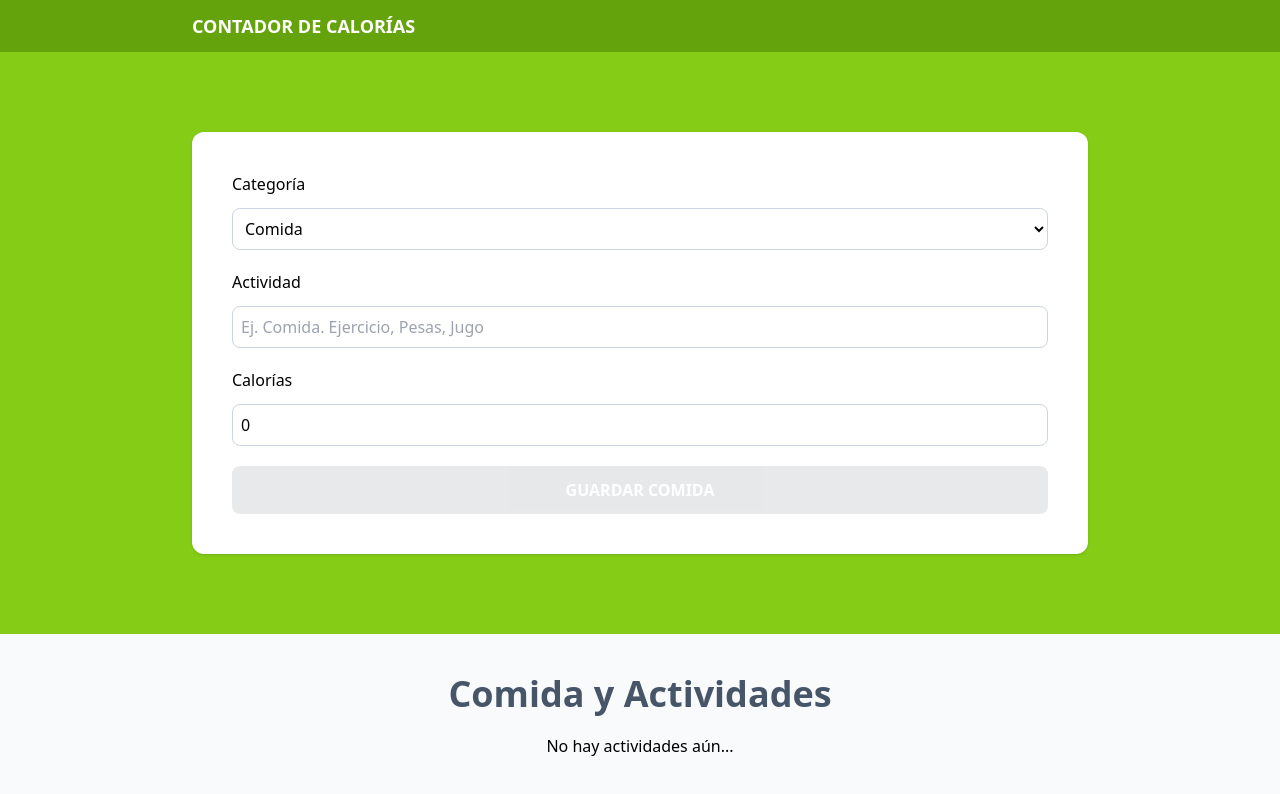
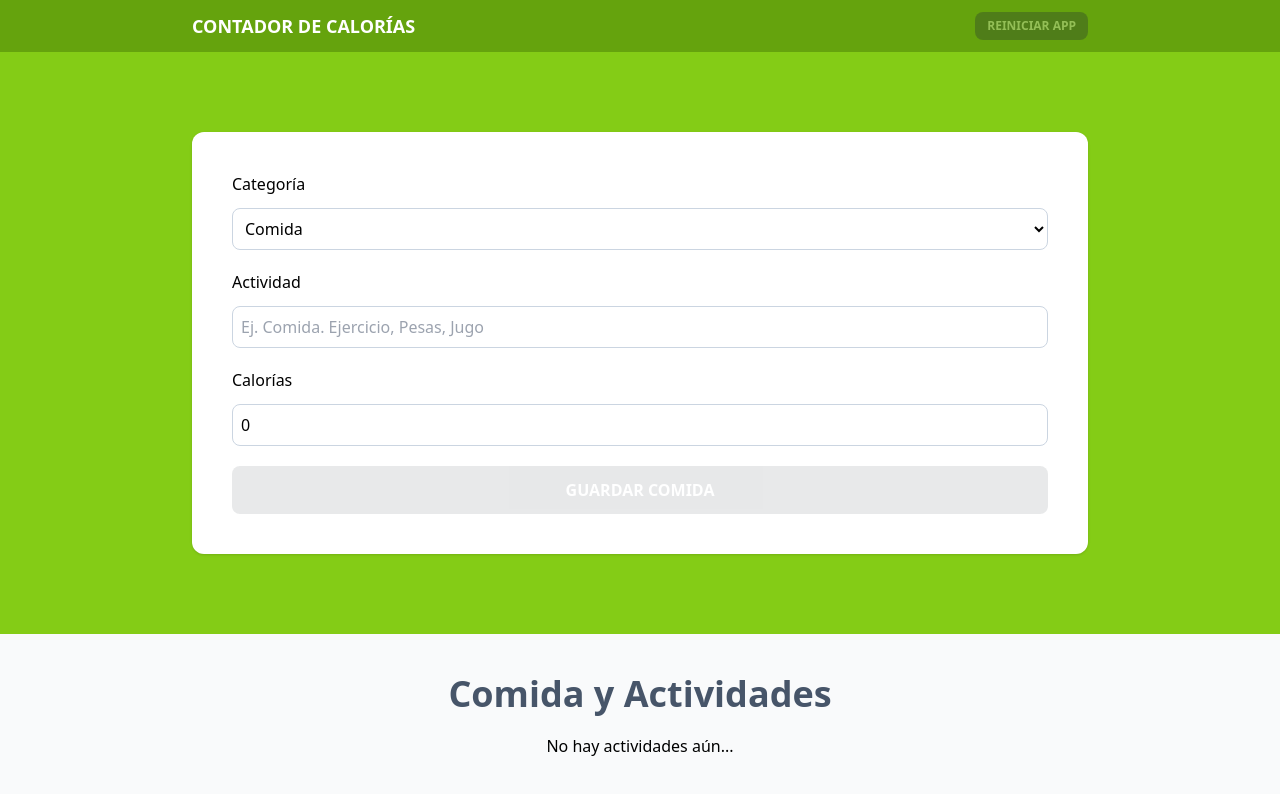
Before and after one commit to AlonsoAM/contador_calorias_react_ts, a React (Vite) app: page / in a window 1280 px wide. Shown: the top 794 px of the page. Built offline with nearby package versions, Linux system fonts and the light colour scheme.

Commit message:
Reiniciar el app

```diff
--- a/src/App.tsx
+++ b/src/App.tsx
@@ -1,5 +1,5 @@
 import Form from "./components/Form.tsx";
-import {useReducer, useEffect} from "react";
+import {useReducer, useEffect, useMemo} from "react";
 import {activityReducer, initialState} from "./reducers/activityReducer.ts";
 import ActivityList from "./components/ActivityList.tsx";
 
@@ -11,6 +11,8 @@ function App() {
         localStorage.setItem('activities', JSON.stringify(state.activities))
     }, [state.activities]);
 
+    const canRestartApp = useMemo(() => state.activities.length > 0, [state.activities])
+
     return (
         <>
             <header className='bg-lime-600 py-3'>
@@ -18,6 +20,13 @@ function App() {
                     <h1 className='text-center text-lg font-bold text-white uppercase'>
                         Contador de Calorías
                     </h1>
+                    <button
+                        onClick={() => dispatch({ type: 'CLEAR_ACTIVE_ACTIVITY' })}
+                        disabled={!canRestartApp}
+                        className='bg-gray-800 hover:bg-gray-900 uppercase font-bold text-white px-3 py-1 rounded-lg cursor-pointer text-xs disabled:opacity-30'
+                    >
+                        Reiniciar App
+                    </button>
                 </div>
             </header>
             <section className='bg-lime-500 py-20 px-5'>
--- a/src/reducers/activityReducer.ts
+++ b/src/reducers/activityReducer.ts
@@ -3,7 +3,8 @@ import {Activity} from "../types";
 export type ActivityActions =
     { type: 'ADD_ACTIVITY', payload: { newActivity: Activity } } |
     { type: 'DELETE_ACTIVITY', payload: { id: Activity['id'] } } |
-    { type: 'SET_ACTIVE_ACTIVITY', payload: { id: Activity['id'] } }
+    { type: 'SET_ACTIVE_ACTIVITY', payload: { id: Activity['id'] } } |
+    { type: 'CLEAR_ACTIVE_ACTIVITY' }
 
 export type ActivityState = {
     activities: Activity[],
@@ -25,7 +26,7 @@ export const activityReducer = (state: ActivityState = initialState, action: Act
         case 'ADD_ACTIVITY':
             let updatedActivities: Activity[] = []
 
-            if (state.activeId){
+            if (state.activeId) {
                 updatedActivities = state.activities.map(activity => activity.id === state.activeId ? action.payload.newActivity : activity)
             } else {
                 updatedActivities = [...state.activities, action.payload.newActivity]
@@ -46,6 +47,11 @@ export const activityReducer = (state: ActivityState = initialState, action: Act
                 ...state,
                 activeId: action.payload.id
             }
+        case 'CLEAR_ACTIVE_ACTIVITY':
+            return {
+                activities: [],
+                activeId: ''
+            }
         default:
             return state
     }
```
